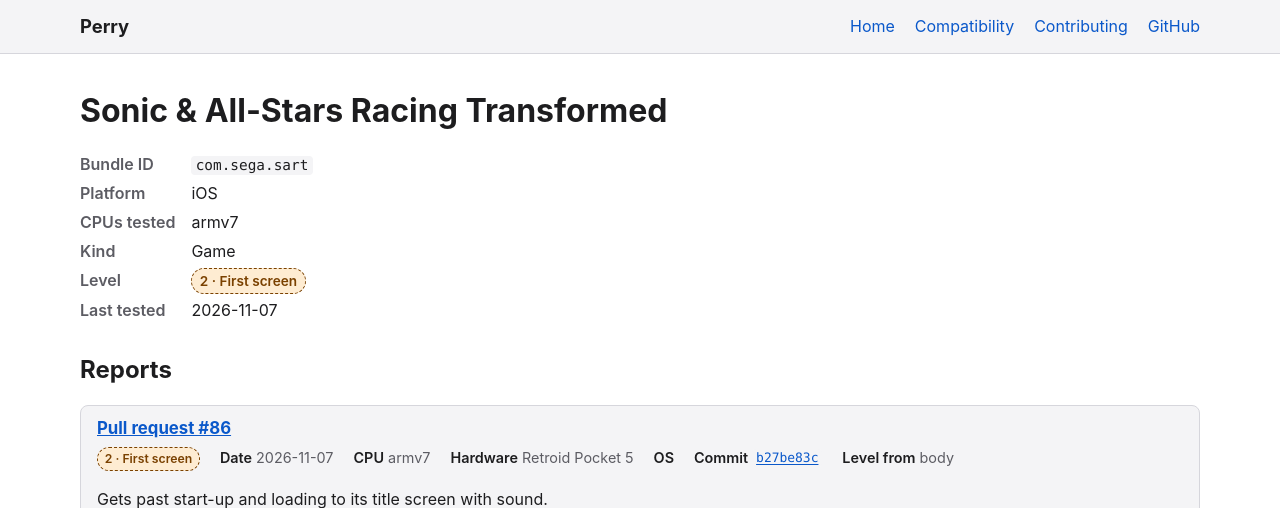
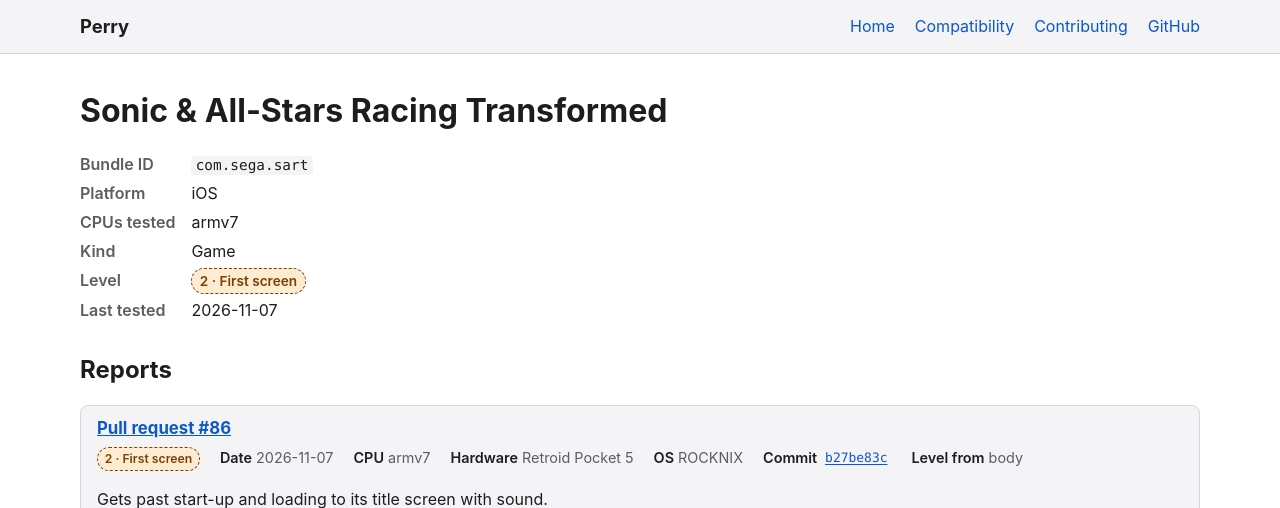
Before and after one commit to MillerTechnologyPeru/Perry, a Jekyll site: the page built from docs/_apps/ios/com.sega.sart.md, in a window 1280 px wide, cut to the strip 0-508 px from the top of the page. Built offline with Jekyll 4.4.1, drawn with Linux system fonts in a browser that asks for light colours.

Commit message:
Add the OS to Sonic & All-Stars Racing Transformed's reports

```diff
--- a/docs/_apps/ios/com.sega.sart.md
+++ b/docs/_apps/ios/com.sega.sart.md
@@ -11,6 +11,7 @@ reports:
     cpu: armv7
     app_version: "2.0"
     hardware: Retroid Pocket 5
+    os: ROCKNIX
     level: 1
     source: body
     notes: Gets through its static initialisation and its SDKs' start-up, then stops.
@@ -20,6 +21,7 @@ reports:
     platform: ios
     cpu: armv7
     hardware: Retroid Pocket 5
+    os: ROCKNIX
     level: 2
     source: body
     notes: Gets past start-up and loading to its title screen with sound.
```
